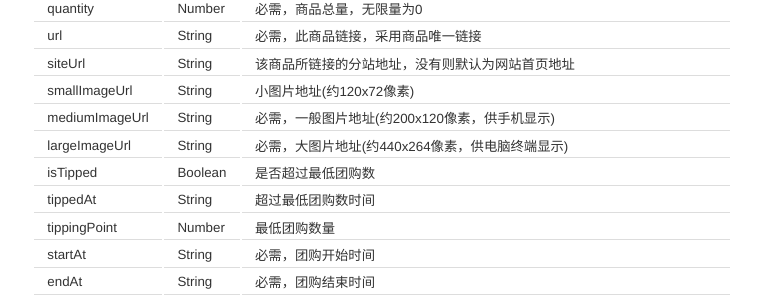
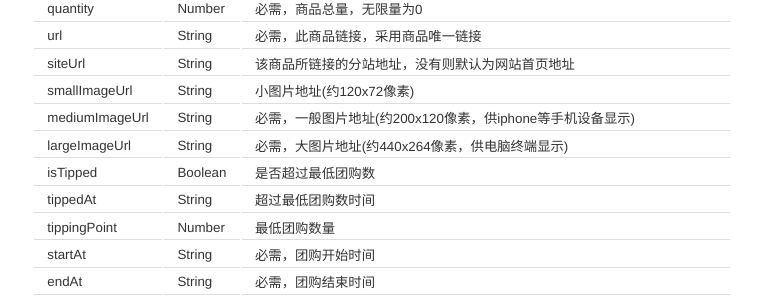
Before and after one commit to yzpower/zhejie.github.com, a Jekyll site: the page built from index.md, in a window 1280 px wide and 900 px high, scrolled down 1498 px. Shown: the part 149-450 px from the top of the window, without its empty margins (258-1019 px from the left). Built offline with Jekyll 4.4.1, drawn with Linux system fonts in a browser that asks for light colours; comment, search, counter and statistics services are not loaded.

Commit message:
Notice for mobile

```diff
--- a/index.md
+++ b/index.md
@@ -84,7 +84,7 @@ quantity		|Number		|必需，商品总量，无限量为0
 url			|String		|必需，此商品链接，采用商品唯一链接
 siteUrl			|String		|该商品所链接的分站地址，没有则默认为网站首页地址
 smallImageUrl		|String		|小图片地址(约120x72像素)
-mediumImageUrl		|String		|必需，一般图片地址(约200x120像素，供手机显示)
+mediumImageUrl		|String		|必需，一般图片地址(约200x120像素，供iphone等手机设备显示)
 largeImageUrl		|String		|必需，大图片地址(约440x264像素，供电脑终端显示)
 isTipped		|Boolean	|是否超过最低团购数
 tippedAt		|String		|超过最低团购数时间
```
